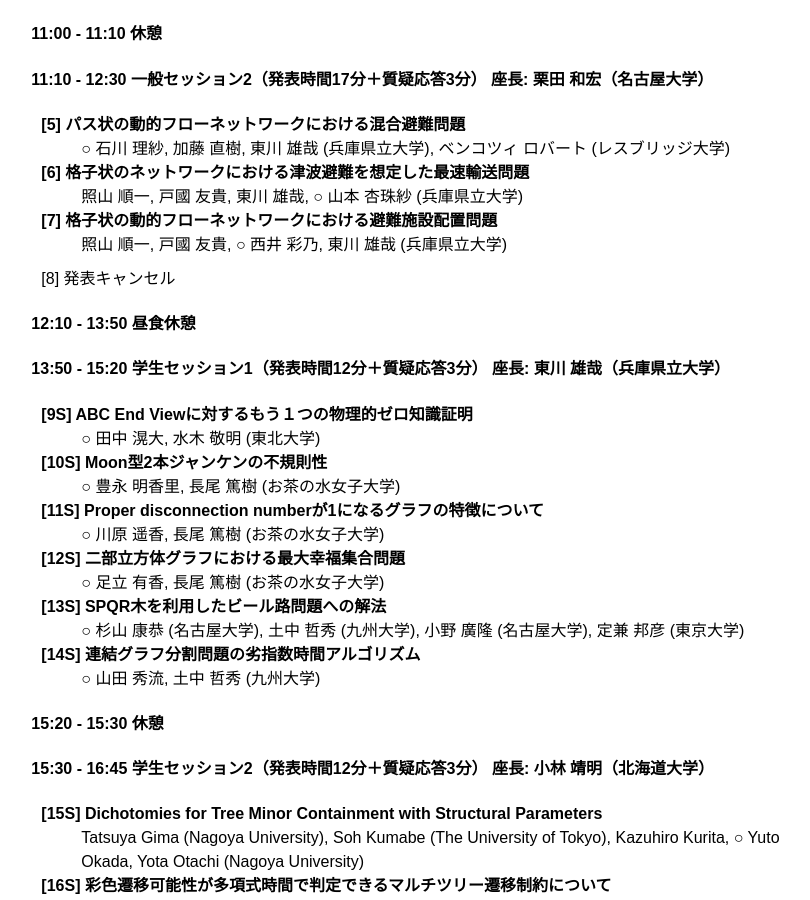
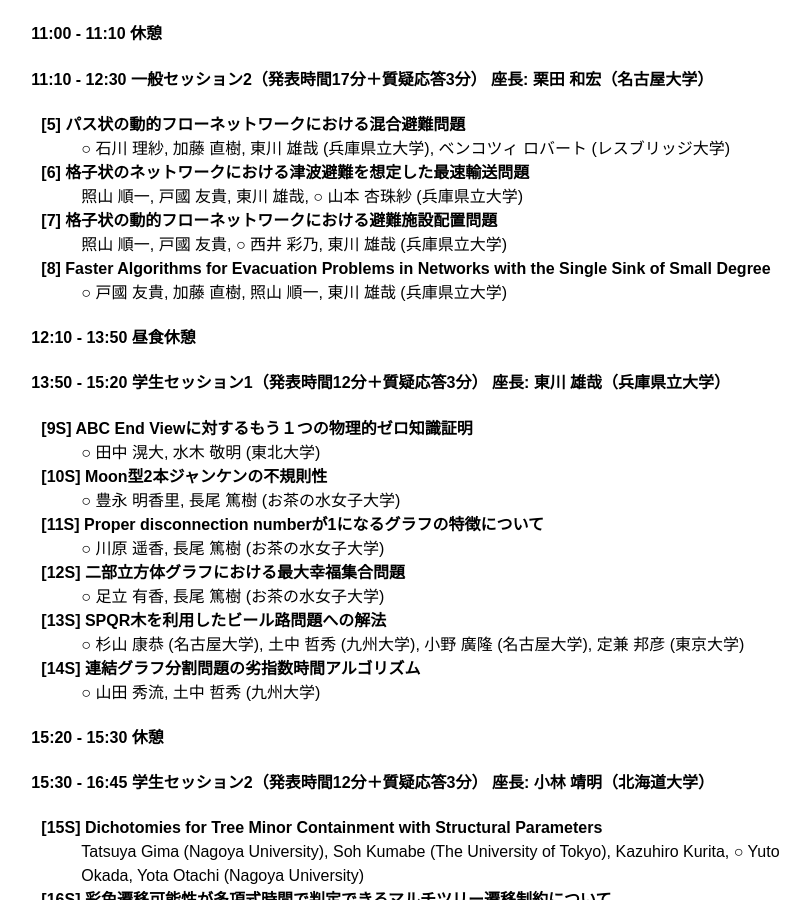
Before and after one commit to ytamura12/la-symposium_test.github.io, a Jekyll site: the page built from 2023/summer_program.md, in a window 1280 px wide and 900 px high, scrolled down 610 px. Shown: the whole window, without its empty margins (317-1127 px from the left). Built offline with Jekyll 4.4.1, drawn with Linux system fonts in a browser that asks for light colours.

Commit message:
Update summer_program.md

```diff
--- a/2023/summer_program.md
+++ b/2023/summer_program.md
@@ -38,7 +38,8 @@ title: LA Symposium 2023, 夏のLAプログラム
 [7]	格子状の動的フローネットワークにおける避難施設配置問題
 : 照山 順一, 戸國 友貴, ○ 西井 彩乃, 東川 雄哉 (兵庫県立大学)
 
-[8] 発表キャンセル
+[8] Faster Algorithms for Evacuation Problems in Networks with the Single Sink of Small Degree
+: ○ 戸國 友貴, 加藤 直樹, 照山 順一, 東川 雄哉 (兵庫県立大学)
 
 #### 12:10 - 13:50 昼食休憩
 
```
